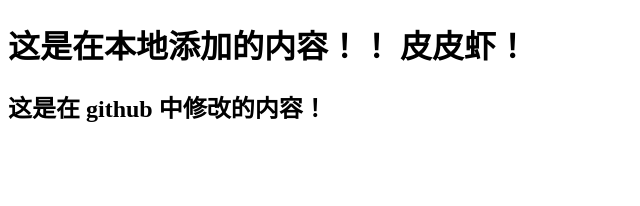
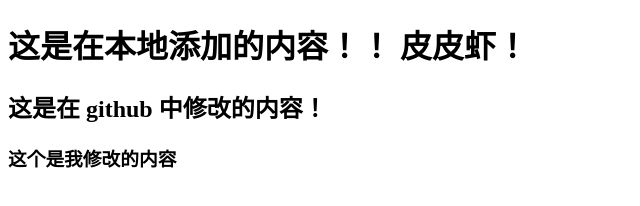
Before and after one commit to hanbo-gitHub/sh-04-test, a plain HTML site: page index.html in a window 1280 px wide. Shown: the whole page, without its empty margins (0-640 px from the left). Drawn offline with Linux system fonts and the light colour scheme.

Commit message:
Update index.html

```diff
--- a/index.html
+++ b/index.html
@@ -17,5 +17,6 @@
 	 -->
 
 	<h2>这是在 github 中修改的内容！</h2>
+	<h3>这个是我修改的内容</h3>
 </body>
 </html>
```
